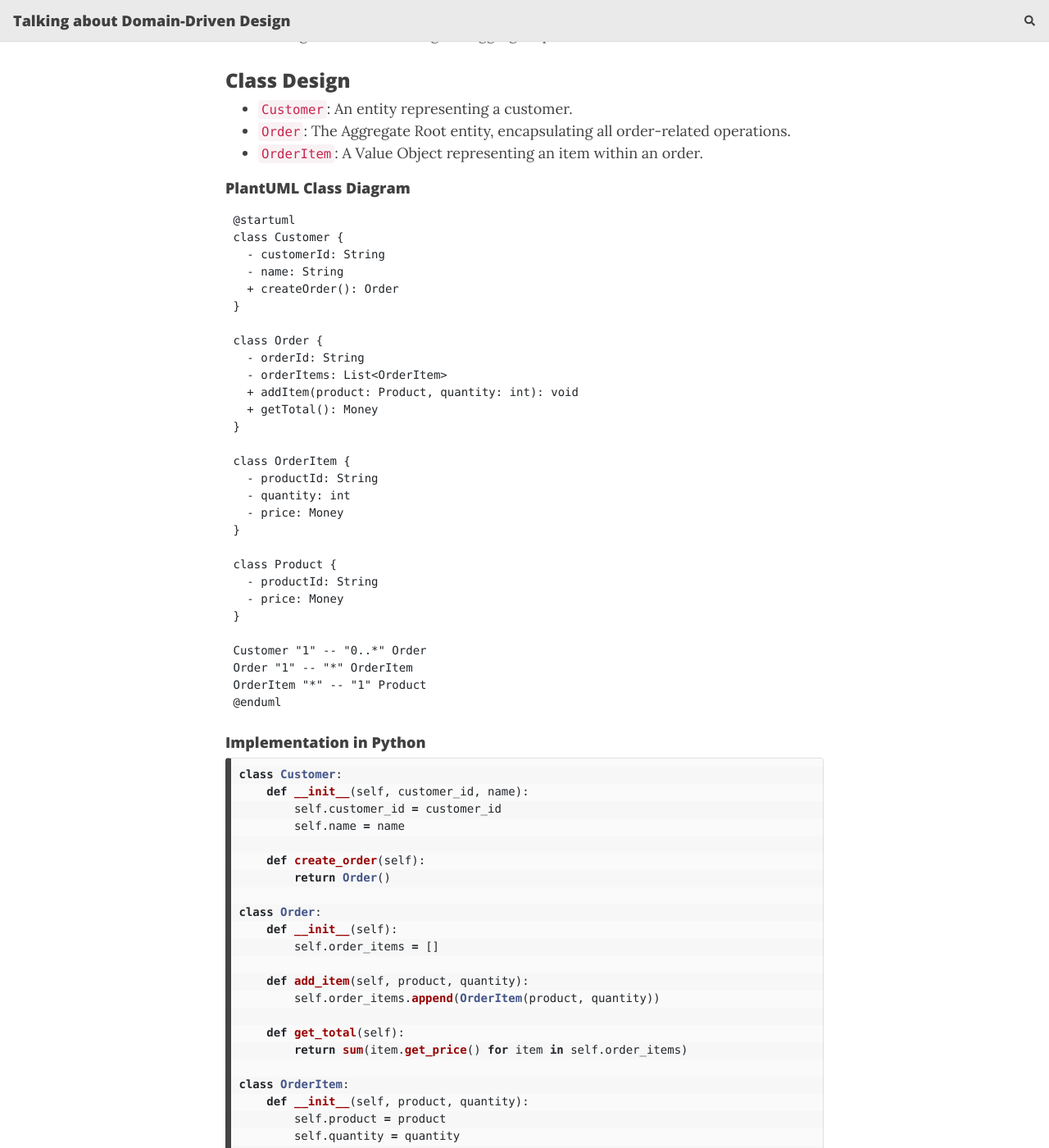
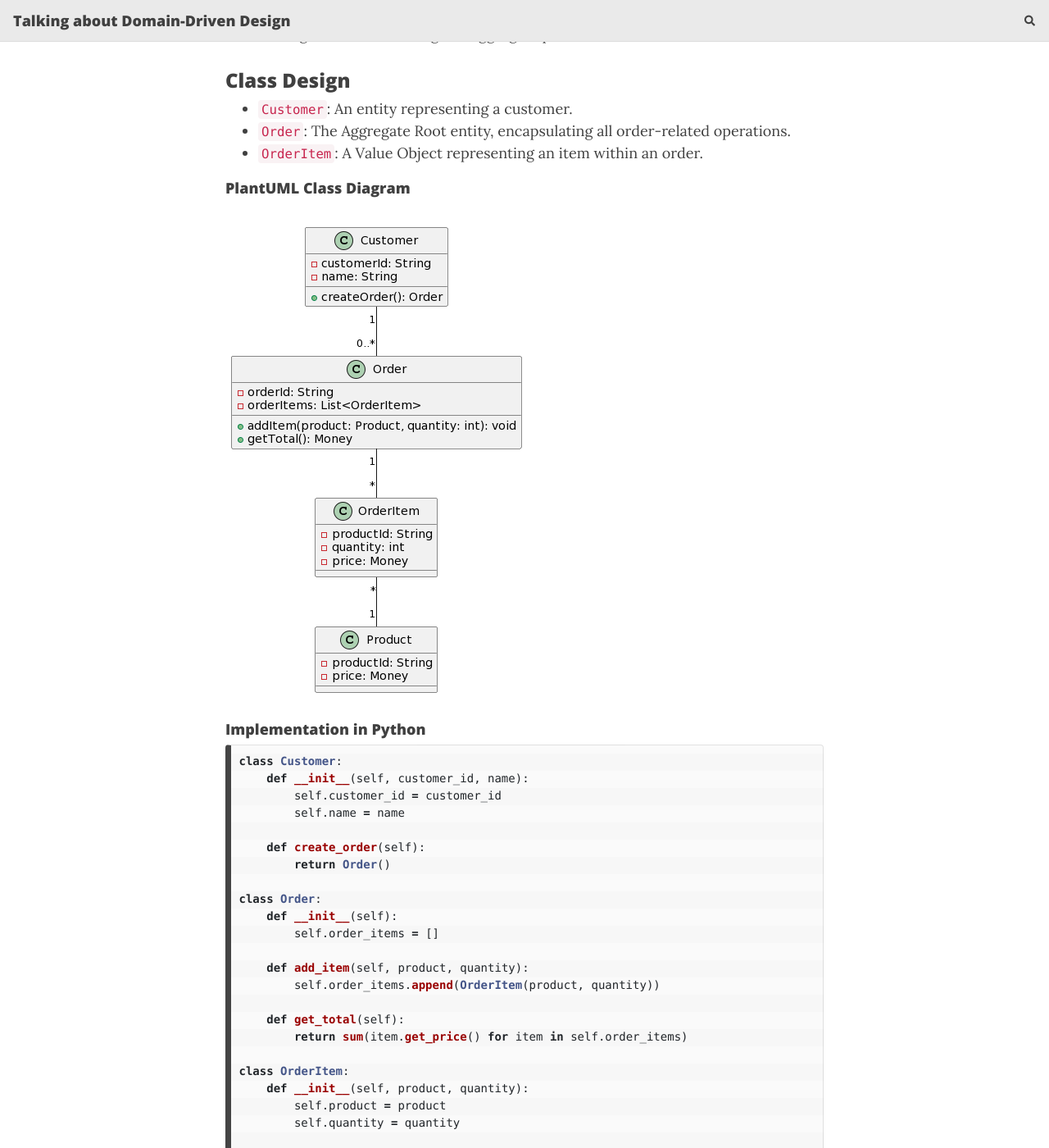
Before and after one commit to zlianhua/ddd-blog, a Jekyll site: the page built from _posts/2024-01-30-UnderstandingAggregate.md, in a window 1280 px wide and 1400 px high, scrolled down 1042 px. Shown: the whole window at 82% size. Built offline with Jekyll 4.4.1, drawn with Linux system fonts in a browser that asks for light colours; nearby versions of some CDN libraries; comment, search, counter and statistics services are not loaded.

Commit message:
add post

````diff
--- a/_posts/2024-01-30-UnderstandingAggregate.md
+++ b/_posts/2024-01-30-UnderstandingAggregate.md
@@ -32,37 +32,8 @@ Consider an e-commerce platform where customers place orders for products. Here'
 
 #### PlantUML Class Diagram
 
-```plantuml
-@startuml
-class Customer {
-  - customerId: String
-  - name: String
-  + createOrder(): Order
-}
+![Aggregate image]({{ "/assets/image/aggregateSample.png" | relative_url }})
 
-class Order {
-  - orderId: String
-  - orderItems: List<OrderItem>
-  + addItem(product: Product, quantity: int): void
-  + getTotal(): Money
-}
-
-class OrderItem {
-  - productId: String
-  - quantity: int
-  - price: Money
-}
-
-class Product {
-  - productId: String
-  - price: Money
-}
-
-Customer "1" -- "0..*" Order
-Order "1" -- "*" OrderItem
-OrderItem "*" -- "1" Product
-@enduml
-```
 #### Implementation in Python
 
 ```python
````
Also changed, not shown: assets/image/aggregateSample.png (added).
